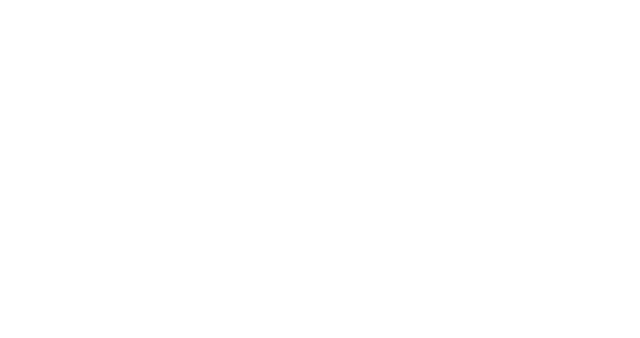
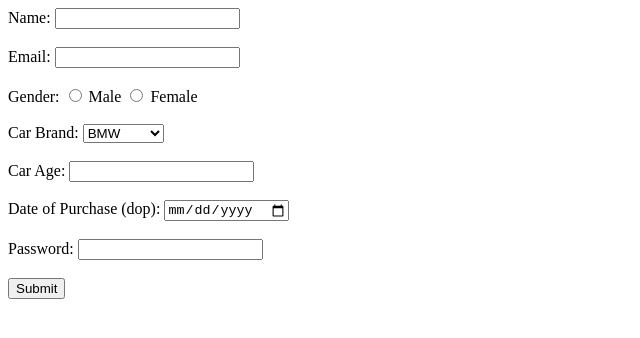
Before and after one commit to acciojob/car-insurance-form-nadeemnagarji, a website: page main.html in a window 1280 px wide. Shown: the whole page, without its empty margins (0-640 px from the left). Drawn offline with Linux system fonts and the light colour scheme.

Commit message:
created a submission

```diff
--- a/main.html
+++ b/main.html
@@ -7,6 +7,46 @@
 </head>
 
 <body>
+
+    <form action="your-server-side-processing-url" method="post">
+        <!-- Name Field -->
+        <label for="name">Name:</label>
+        <input type="text" id="name" name="name" required><br><br>
+
+        <!-- Email Field -->
+        <label for="email">Email:</label>
+        <input type="email" id="email" name="email" required><br><br>
+
+        <!-- Gender Field -->
+        <label>Gender:</label>
+        <input type="radio" id="male" name="gender" value="male" required>
+        <label for="male">Male</label>
+        <input type="radio" id="female" name="gender" value="female" required>
+        <label for="female">Female</label><br><br>
+
+        <!-- Car Brands Field -->
+        <label for="cars">Car Brand:</label>
+        <select id="cars" name="cars">
+            <option value="BMW">BMW</option>
+            <option value="Audi">Audi</option>
+            <option value="Mercedes">Mercedes</option>
+        </select><br><br>
+
+        <!-- Car Age Field -->
+        <label for="carage">Car Age:</label>
+        <input type="number" id="carage" name="carage" required><br><br>
+
+        <!-- Date of Purchase (dop) Field -->
+        <label for="dop">Date of Purchase (dop):</label>
+        <input type="date" id="dop" name="dop" required><br><br>
+
+        <!-- Password Field -->
+        <label for="password">Password:</label>
+        <input type="password" id="password" name="password" required><br><br>
+
+        <!-- Submit Button -->
+        <button type="submit">Submit</button>
+    </form>
 	<!-- the entire body must be written by student -->
     <script type="text/javascript" src="./script.js">
 </script>
```
